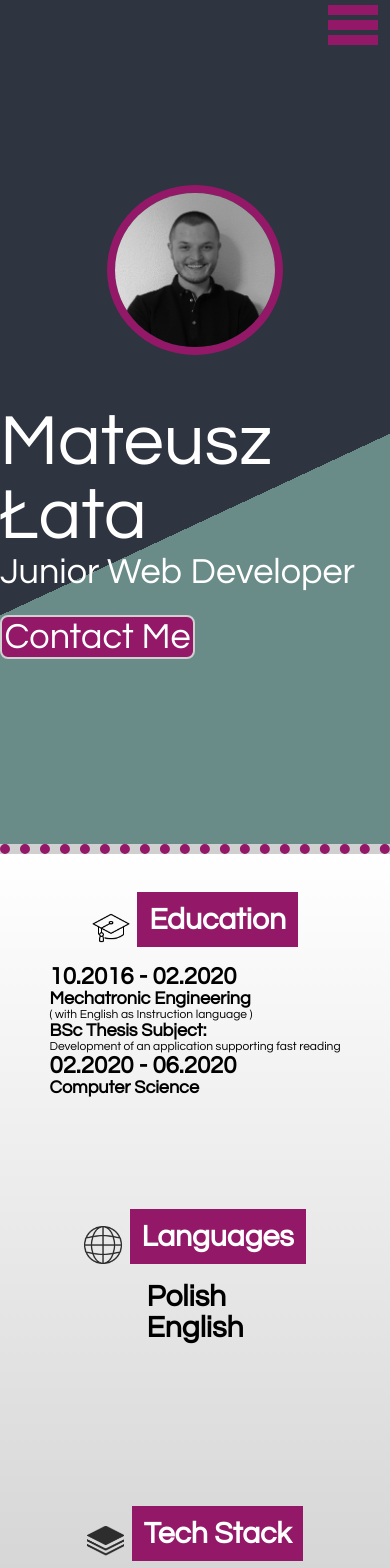
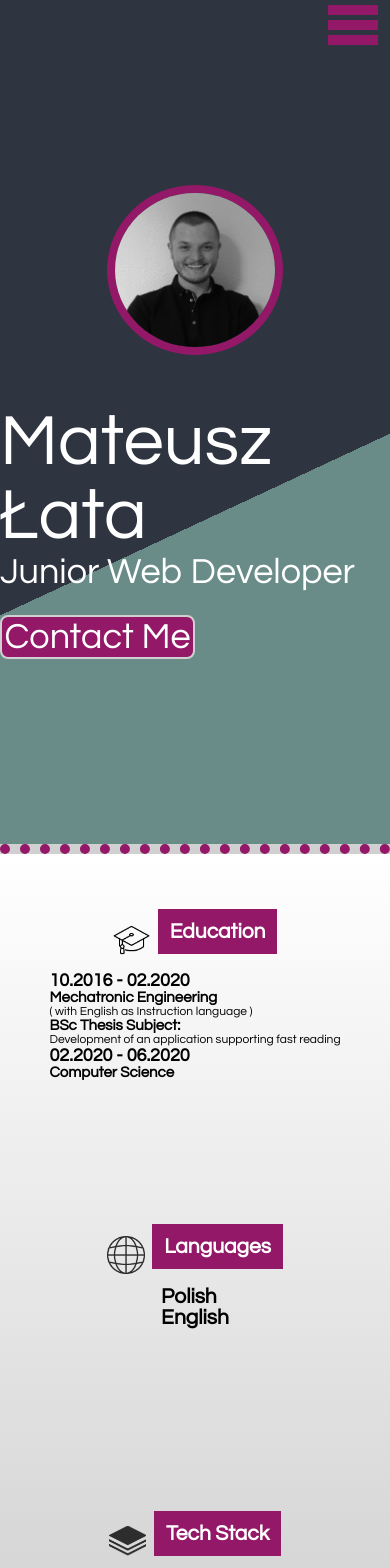
Before and after one commit to vatzzo/website, an Angular app: page / in a window 390 px wide. Shown: the top 1568 px of the page. Built offline with nearby package versions, Linux system fonts and the light colour scheme.

Commit message:
fix text sizes

```diff
--- a/src/styles.scss
+++ b/src/styles.scss
@@ -60,6 +60,29 @@ p {
     }
 }
 
+@media screen and (max-width: 450px) and (orientation: portrait) {
+    html {
+        font-size: 8px;
+    }
+
+        //headers
+    h1 {
+        font-size: 1.75rem;
+    }
+
+    h2 {
+        font-size: 1.5rem;
+    }
+
+    h3 {
+        font-size: 1.25rem;
+    }
+
+    p {
+        font-size: 1rem;
+    }
+}
+
 @media screen and (max-width: 800px) and (orientation: portrait) {
     html {
         font-size: 12px;
```
